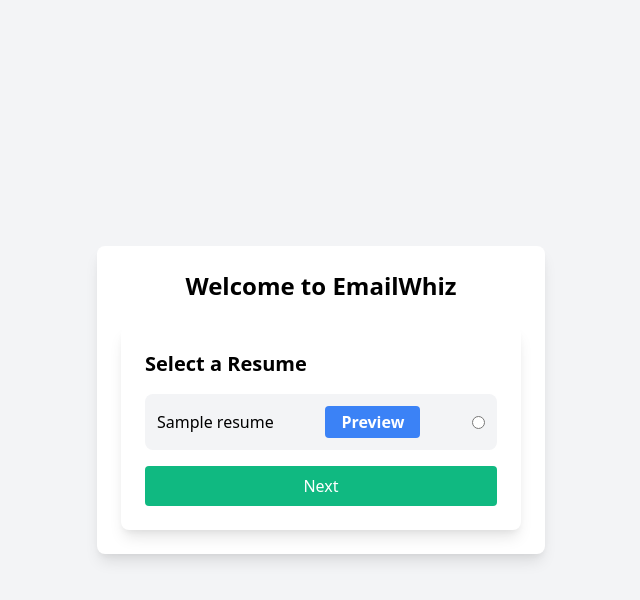
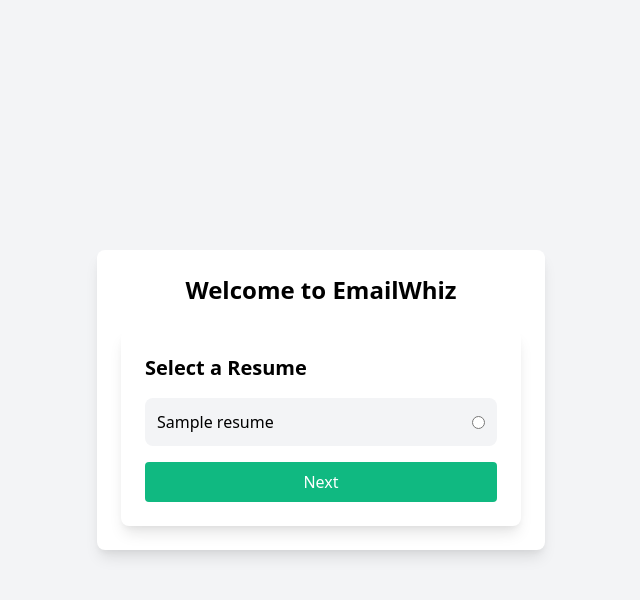
Before and after one commit to UBH-Fall-2024/ub-hacking-create-your-repo-here-123, a Django app: template EmailWhiz/emailwhiz_ui/templates/list_resumes.html in a window 1280 px wide. Shown: the top 600 px of the page, without its empty margins (319-959 px from the left). Run offline with Django 5.2, Linux system fonts and the light colour scheme; the template is opened without the code that fills it: most values are stand-ins (such as "Sample title", 1, 10 or a date in 2020).

Commit message:
Improvements

```diff
--- a/EmailWhiz/emailwhiz_ui/templates/list_resumes.html
+++ b/EmailWhiz/emailwhiz_ui/templates/list_resumes.html
@@ -67,10 +67,6 @@
             {% for resume in resumes %}
                 <li class="flex items-center justify-between bg-gray-100 p-3 rounded-lg">
                     <span>{{ resume }}</span>
-                    <button type="button" onclick="showResumePreview('{{ username }}', '{{ resume }}')"
-                            class="py-1 px-4 bg-blue-500 text-white font-semibold rounded hover:bg-blue-600">
-                        Preview
-                    </button>
                     <input type="radio" name="selected_resume" value="{{ resume }}" required>
                 </li>
             {% endfor %}
```
